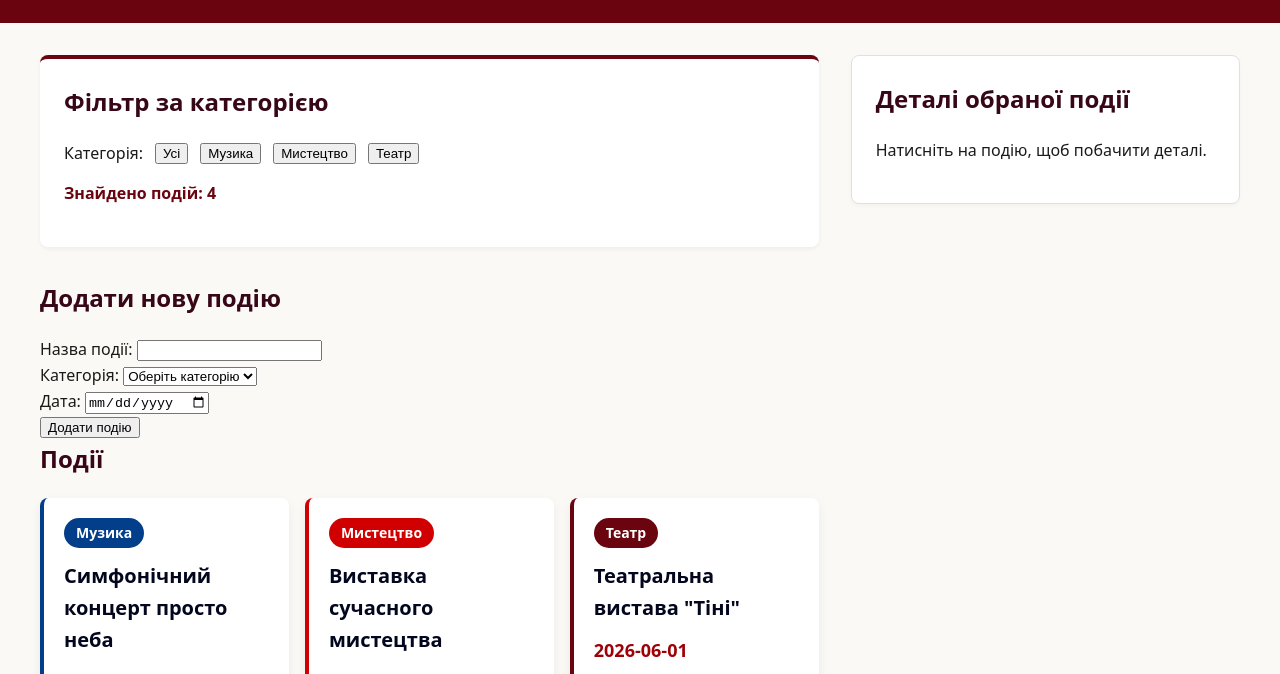
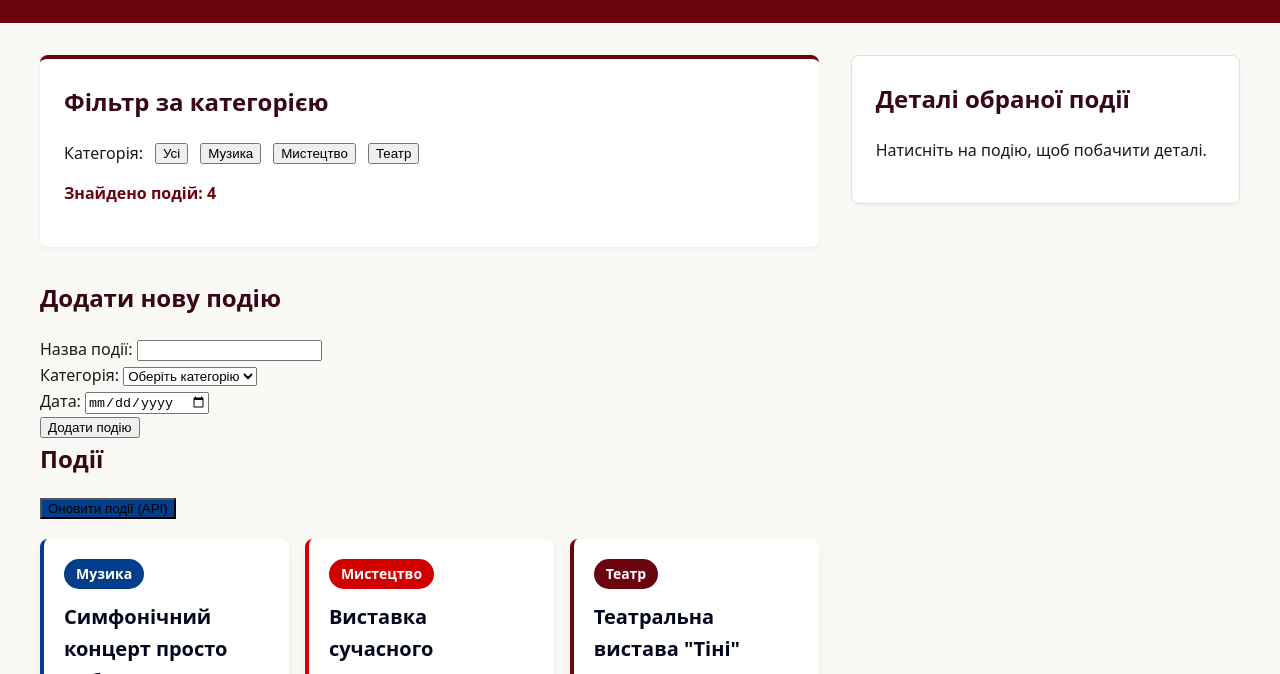
Before and after one commit to zhuravlova-k/web-apps-2026, a plain HTML site: page index.html in a window 1280 px wide. Shown: the part 115-789 px from the top of the page. Drawn offline with Linux system fonts and the light colour scheme.

Commit message:
lab 9: add button and status container for API loading

```diff
--- a/index.html
+++ b/index.html
@@ -63,6 +63,13 @@
 
             <section id="events">
                 <h2>Події</h2>
+
+                <div class="api-controls" style="margin-bottom: 20px; display: flex; align-items: center; gap: 15px;">
+                    <button type="button" id="load-api-btn" class="submit-btn"
+                        style="background-color: #023e8a;">Оновити події (API)</button>
+                    <span id="api-status" style="font-weight: bold; color: #6a040f;"></span>
+                </div>
+
                 <div class="cards" id="events-list">
                     <article class="event-card">
                         <span class="badge badge-music">Музика</span>
```
